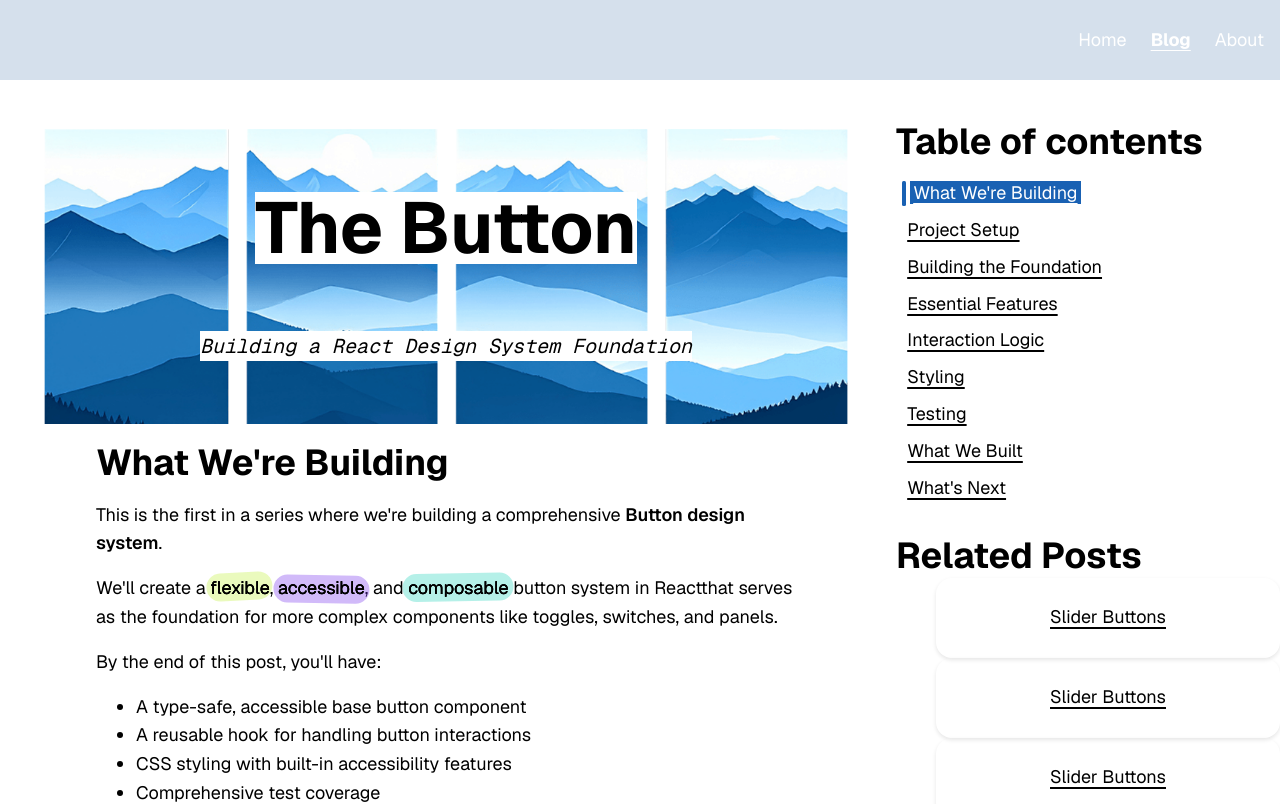
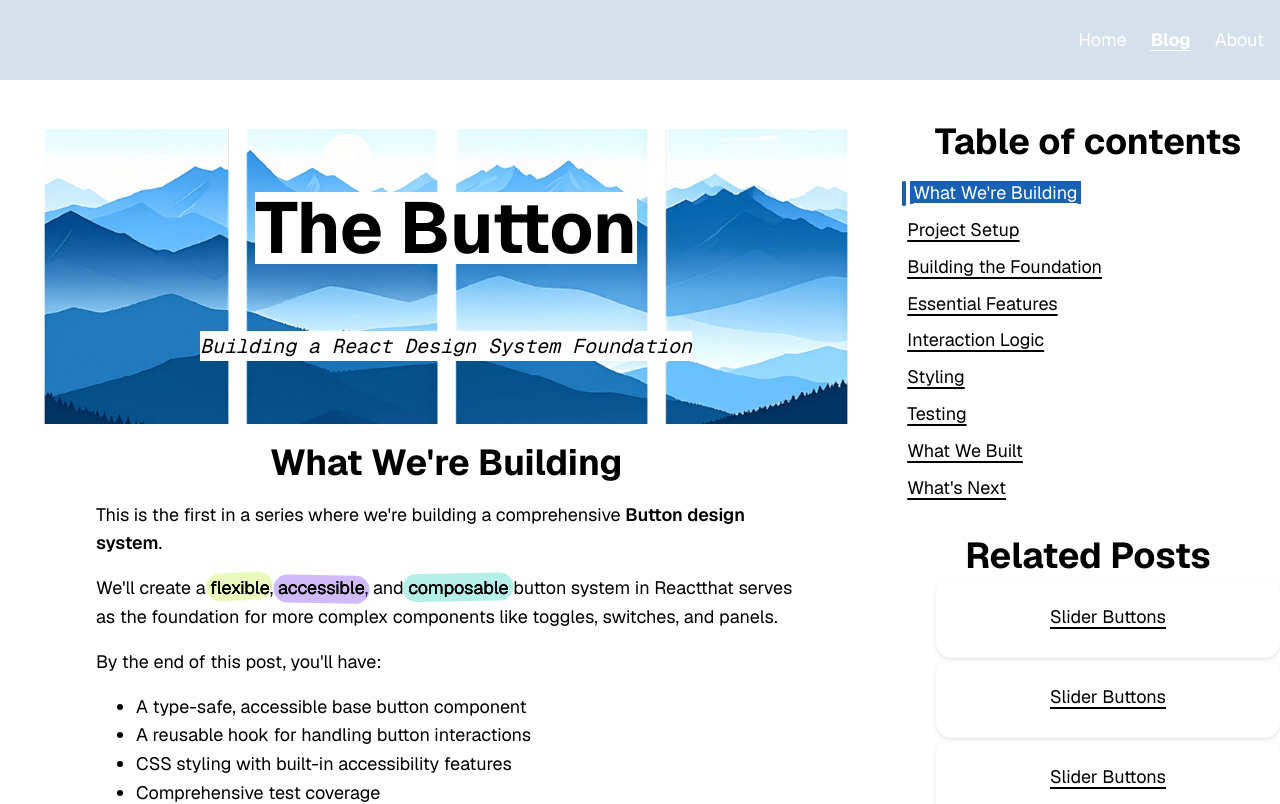
Before and after one commit to codercarl1243/react_components_system, a Next.js app: page /blog/design-system/buttons/base2 in a window 1280 px wide. Shown: the top 804 px of the page. Built offline with nearby package versions, Linux system fonts and the light colour scheme.

Commit message:
UPDATE headings should break on long words when needed

```diff
--- a/app/styles/components/heading.css
+++ b/app/styles/components/heading.css
@@ -3,3 +3,10 @@
     gap: calc(var(--spacing) * 2);
     align-items: center;
 }
+
+.heading {
+    overflow-wrap: break-word;
+    text-wrap: balance;
+    hyphens: auto;
+    text-align: center;
+}
```
